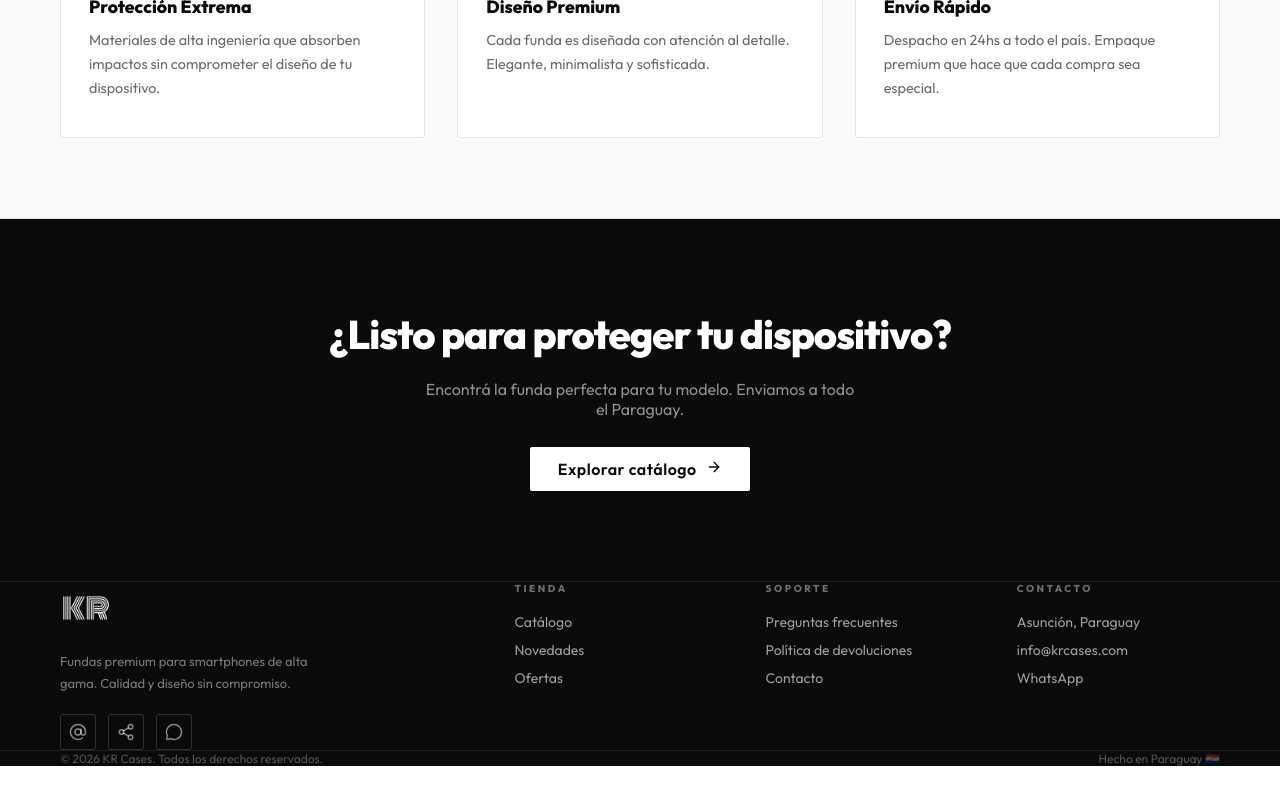
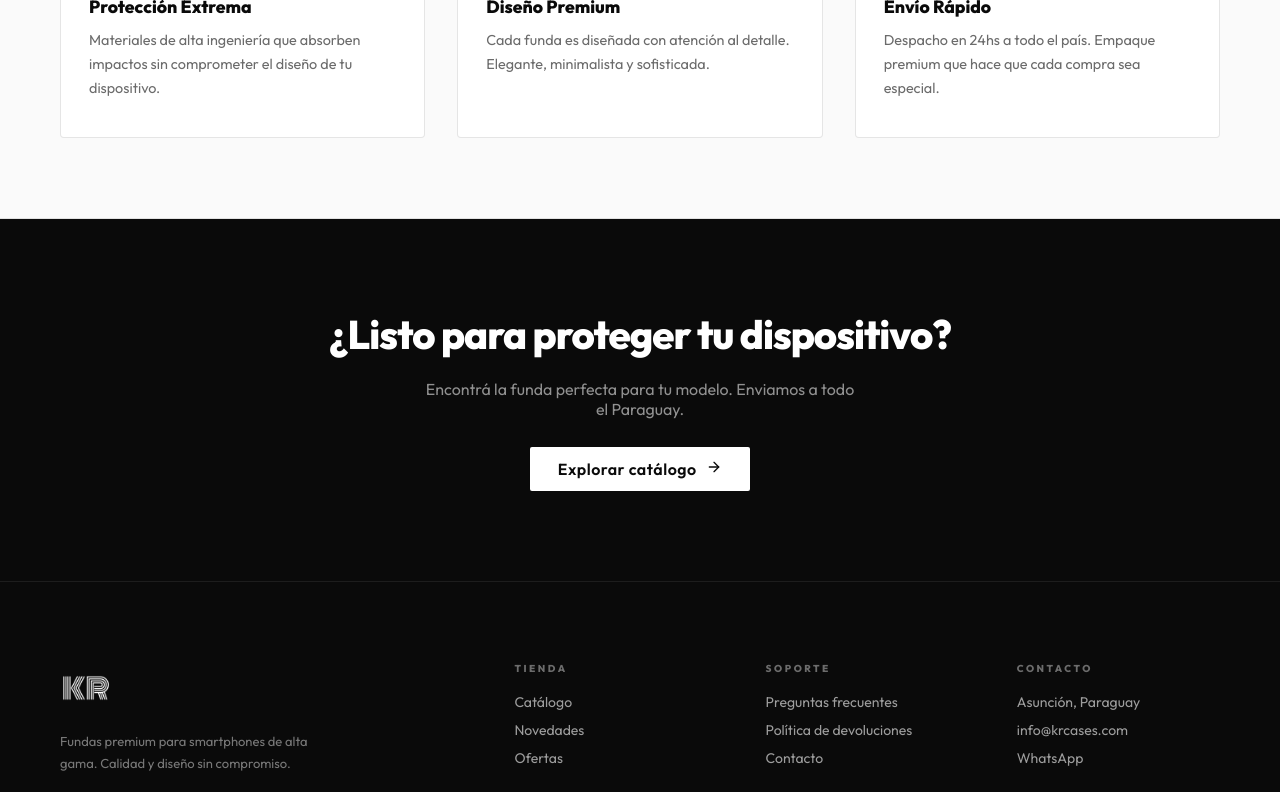
Before and after one commit to Giovasosa/Proyecto_Ecommerce, a React (Vite) app in the folder frontend/: page / in a window 1280 px wide. Shown: the part 2000-2792 px from the top of the page. Before the commit the page ends 2766 px from the top, so only its background shows below. Built offline with nearby package versions, Linux system fonts and the light colour scheme; no server answers.

Commit message:
Fix container padding overwriting vertical spacing

```diff
--- a/frontend/src/index.css
+++ b/frontend/src/index.css
@@ -106,5 +106,6 @@ button {
 .container {
   max-width: 1200px;
   margin: 0 auto;
-  padding: 0 20px;
+  padding-left: 20px;
+  padding-right: 20px;
 }
```
